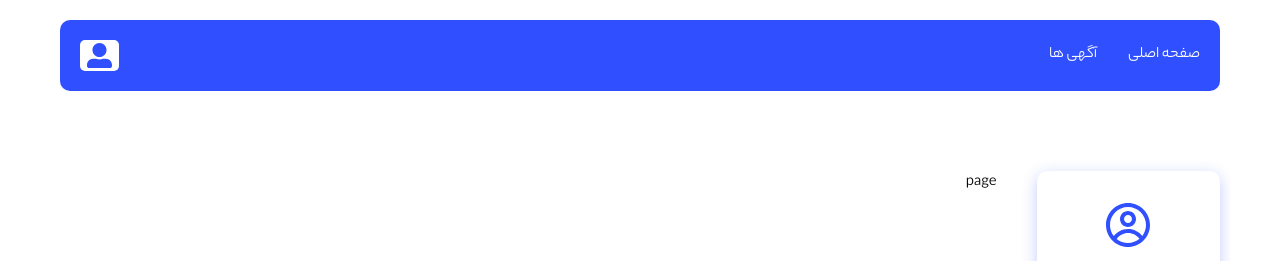
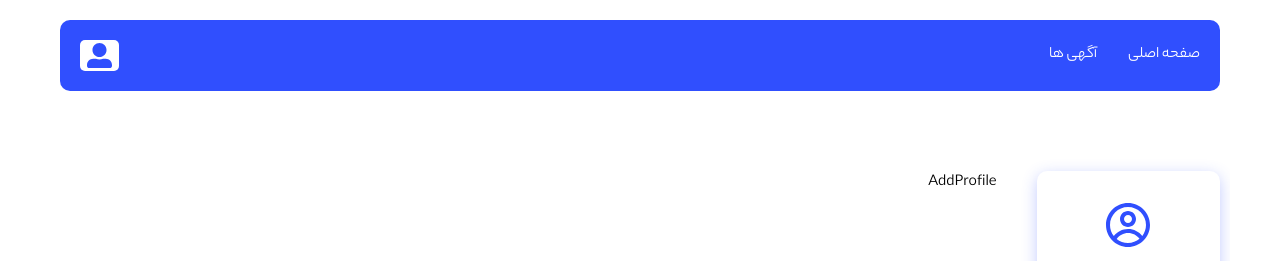
Before and after one commit to AmirAliannezhadi/amlak-app, a Next.js app: page /dashboard/add in a window 1280 px wide. Shown: the top 261 px of the page. Built offline with nearby package versions, Linux system fonts and the light colour scheme; no server answers; sample sign-in values are in the browser's storage.

Commit message:
/dhashboard secure

```diff
--- a/src/app/dashboard/add/page.js
+++ b/src/app/dashboard/add/page.js
@@ -1,9 +1,9 @@
 import React from 'react'
 
-function page() {
+function AddProfile() {
   return (
-    <div>page</div>
+    <div>AddProfile</div>
   )
 }
 
-export default page
+export default AddProfile
--- a/src/app/dashboard/layout.js
+++ b/src/app/dashboard/layout.js
@@ -1,6 +1,13 @@
 import DashboardSidebar from "@/layout/DashboardSidebar";
+import { getServerSession } from "next-auth";
+import { authOptions } from "../api/auth/[...nextauth]/route";
+import { redirect } from "next/navigation";
 
-function DashboardLayout({ children }) {
+async function DashboardLayout({ children }) {
+  const session = await getServerSession(authOptions);
+  if (!session) {
+    redirect("/signin")
+  }
   return <DashboardSidebar>{children}</DashboardSidebar>;
 }
 
```
